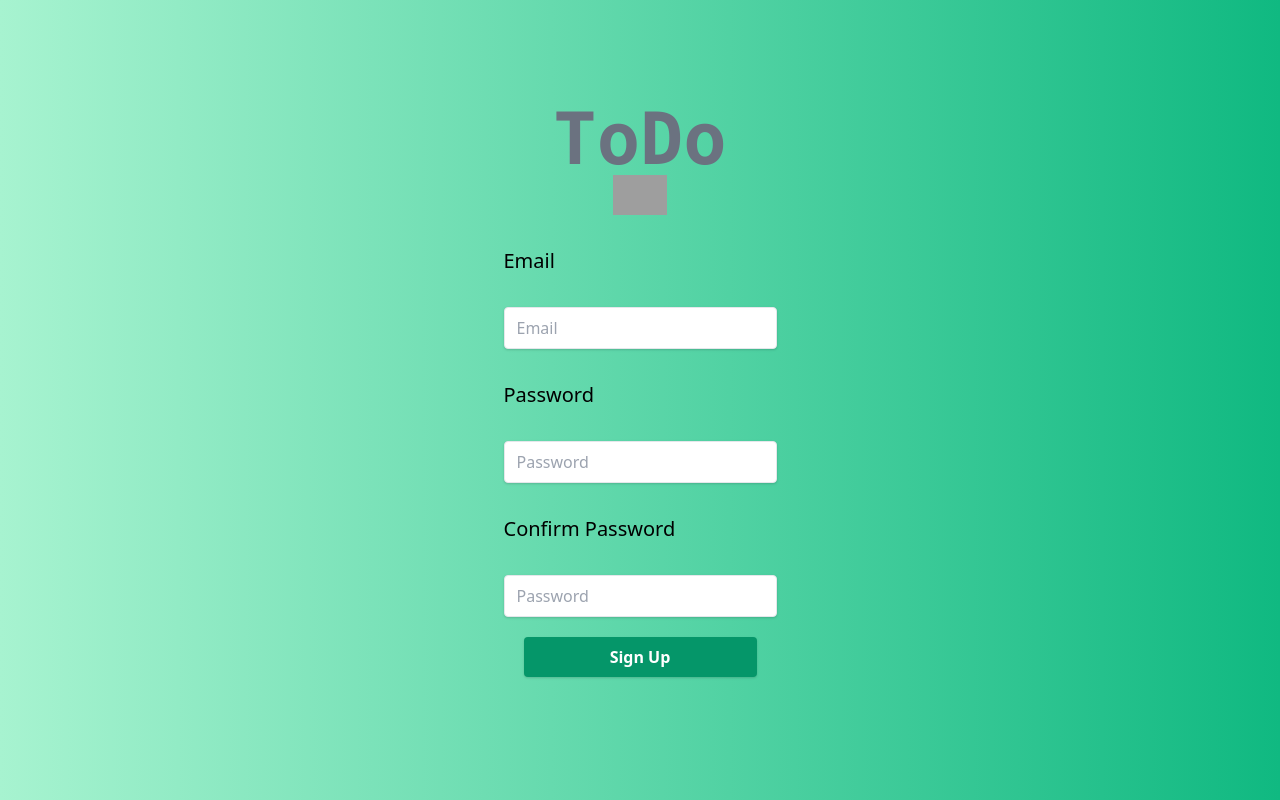
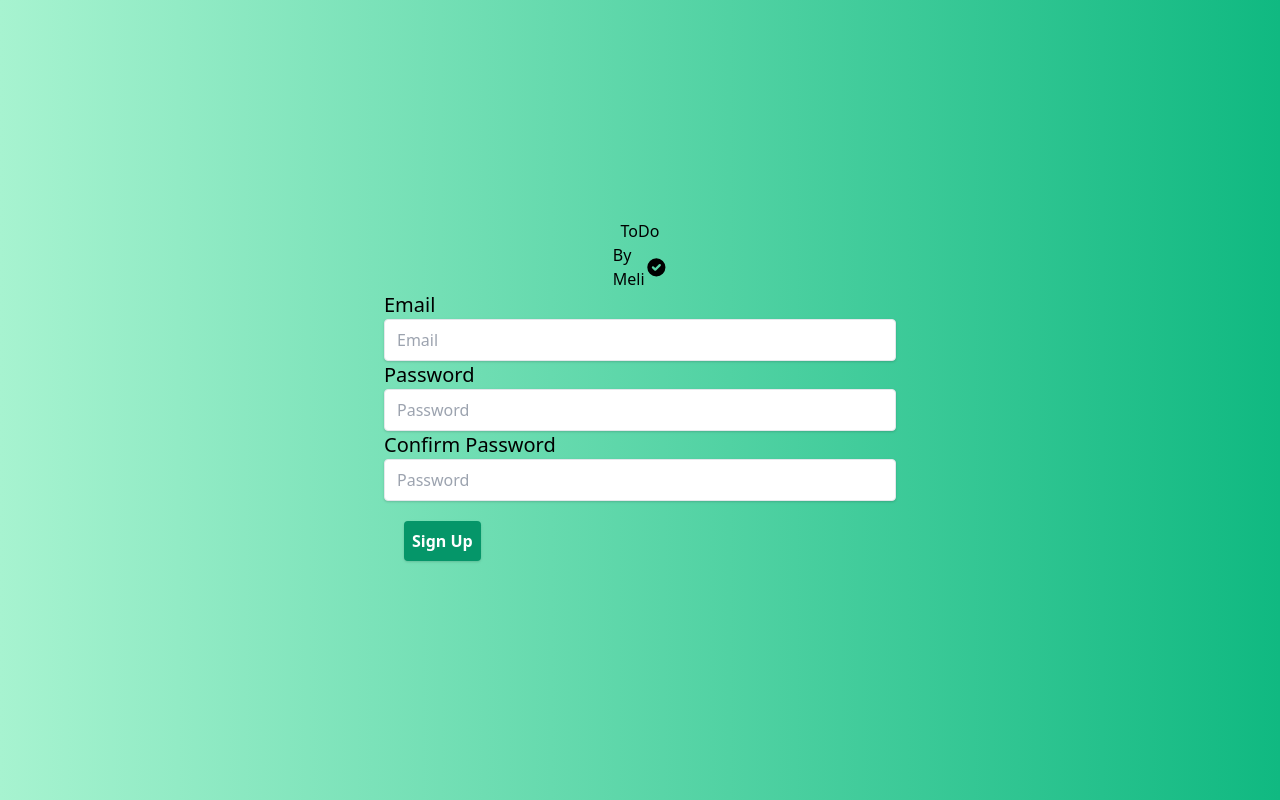
Before and after one commit to MissMelisa/ToDoListByMeli, a Next.js app: page /SignUp in a window 1280 px wide. Built offline with nearby package versions, Linux system fonts and the light colour scheme; no server answers; grey boxes are pictures that could not be loaded.

Commit message:
fix delete and edit function

```diff
--- /dev/null
+++ b/Components/LogoTodo/index.jsx
@@ -0,0 +1,24 @@
+export default function LogoTodo() {
+  return (
+    <div className="	display: flex flex-col justify-center items-center">
+      <p className=" flex items-center justify-center text-7xl text-gray-500 font-mono font-extrabold ">
+        ToDo
+      </p>
+      <div className="display: flex  justify-center items-center   text-gray-500  ">
+        <p>By Meli</p>
+        <svg
+          xmlns="http://www.w3.org/2000/svg"
+          class="h-5 w-5"
+          viewBox="0 0 20 20"
+          fill="currentColor"
+        >
+          <path
+            fill-rule="evenodd"
+            d="M10 18a8 8 0 100-16 8 8 0 000 16zm3.707-9.293a1 1 0 00-1.414-1.414L9 10.586 7.707 9.293a1 1 0 00-1.414 1.414l2 2a1 1 0 001.414 0l4-4z"
+            clip-rule="evenodd"
+          />
+        </svg>
+      </div>
+    </div>
+  );
+}
--- a/firebase.js
+++ b/firebase.js
@@ -16,5 +16,6 @@ if (!firebase.apps.length) {
 } else {
   firebase.app();
 }
-
 export default firebase;
+export const users = firebase.database().ref().child("users");
+export const todos = firebase.database().ref().child("todos");
--- a/pages/LogIn/index.jsx
+++ b/pages/LogIn/index.jsx
@@ -2,6 +2,7 @@ import { useState } from "react";
 import Link from "next/link";
 import { useRouter } from "next/router";
 import { useAuth } from "../authUserContext/authUserContext";
+import LogoTodo from "../../Components/LogoTodo";
 
 export default function Home() {
   const [email, setEmail] = useState("");
@@ -23,18 +24,9 @@ export default function Home() {
   };
 
   return (
-    <div className="min-w-screen min-h-screen px-5 py-5 relative h-100 w-full flex items-center justify-center font-sans bg-gradient-to-r from-green-200 to-green-500">
-      <div className="	display: flex flex-col justify-center items-center">
-        <p className=" flex items-center justify-center text-7xl text-gray-500 font-mono font-extrabold ">
-          ToDo
-        </p>
-
-        <h2 className=" flex items-center justify-center text-3xl  text-gray-500 ">
-          Login
-        </h2>
     <form
       onSubmit={onSubmit}
-          className="grid grid-flow-row auto-rows-max md:auto-rows-min justify-center items-center max-w-sm md:max-w-lg "
+      className="grid grid-flow-row auto-rows-max items-center justify-center md:auto-rows-min max-w-sm md:max-w-lg  items-center justify-center"
     >
       <label
         for="loginEmail"
@@ -79,7 +71,5 @@ export default function Home() {
         No account? <a href="/SignUp">Create one</a>
       </div>
     </form>
-      </div>
-    </div>
   );
 }
--- a/pages/SignUp/index.jsx
+++ b/pages/SignUp/index.jsx
@@ -1,7 +1,8 @@
 import { useState } from "react";
 import { useRouter } from "next/router";
 import { useAuth } from "../authUserContext/authUserContext";
-import LogOut from "../../Components/SingOut";
+import LogoTodo from "../../Components/LogoTodo";
+import { users } from "../../firebase";
 
 const SignUp = () => {
   const [email, setEmail] = useState("");
@@ -17,8 +18,12 @@ const SignUp = () => {
 
     if (passwordOne === passwordTwo)
       createUserWithEmailAndPassword(email, passwordOne)
-        .then((authUser) => {
-          console.log("Success. The user is created in Firebase");
+        .then(({ user }) => {
+          const thisUser = users.child(user.uid);
+          const userDetail = thisUser.child("userDetail");
+          const dataToInsert = { email: user.email, userId: user.uid };
+          userDetail.set(dataToInsert);
+
           router.push("/LogIn");
         })
         .catch((error) => {
@@ -29,18 +34,8 @@ const SignUp = () => {
   };
 
   return (
-    <div className="min-w-screen min-h-screen px-5 py-5 relative h-100 w-full items-center justify-center font-sans relative h-100 w-full flex items-center justify-center font-sans bg-gradient-to-r from-green-200 to-green-500">
-      <div className="	display: flex flex-col justify-center items-center">
-        <p className=" flex items-center justify-center text-7xl text-gray-500 font-mono font-extrabold ">
-          ToDo
-        </p>
-
-        <img
-          className="object-scale-down h-10   "
-          src="https://media.istockphoto.com/vectors/green-grunge-check-ma rk-correct-answer-checking-vote-or-choice-icon-vector-id1051035264?b=1&k=6&m=1051035264&s=170667a&w=0&h=-_yVmpjBVAhsd01X9RBuTAlscyKCJoNN1vfMDo1jzpw="
-        />
     <form
-          className="grid grid-flow-row auto-rows-max md:auto-rows-min justify-center items-center max-w-sm md:max-w-lg "
+      className="display:flex flex-col md:auto-rows-min justify-center items-center max-w-sm md:max-w-lg "
       onSubmit={onSubmit}
     >
       <label
@@ -98,8 +93,6 @@ const SignUp = () => {
         Sign Up
       </button>
     </form>
-      </div>
-    </div>
   );
 };
 
--- a/pages/TodoPage/index.js
+++ b/pages/TodoPage/index.js
@@ -2,28 +2,36 @@ import React from "react";
 import { useEffect, useState } from "react";
 
 import ItemBox from "../../Components/ItemBox";
-import firebase from "../../firebase";
+import firebase, { todos } from "../../firebase";
 import "tailwindcss/tailwind.css";
+import LogoTodo from "../../Components/LogoTodo";
+import { useAuth } from "../authUserContext/authUserContext";
 
 export default function TodoPage() {
   const [filter, setFilter] = useState();
   const [items, setItems] = useState([]);
+  const { authUser } = useAuth();
 
   useEffect(() => {
-    const todoRef = firebase.database().ref("Todo");
-    todoRef.on("value", (snapshot) => {
-      const todos = snapshot.val();
+    // const todoRef = firebase.database().ref("Todo");
+    const userId = authUser.uid;
+    const thisUser = todos.child(userId);
+
+    thisUser.on("value", (snapshot) => {
+      const lists = snapshot.val();
       const todoItems = [];
-      for (let id in todos) {
-        todoItems.push({ id, ...todos[id] });
+      for (let id in lists) {
+        todoItems.push({ id, ...lists[id] });
       }
       setItems(todoItems);
     });
   }, []);
 
   function onSubmitValue(ev) {
-    const todoRef = firebase.database().ref("Todo");
     ev.preventDefault();
+    const userId = authUser.uid;
+    const thisUser = todos.child(userId);
+
     const { createIssue } = ev.target.elements;
 
     const todo = {
@@ -31,48 +39,54 @@ export default function TodoPage() {
       checked: false,
     };
 
-    todoRef.push(todo);
+    thisUser.push(todo);
   }
 
   function handleOnDelete(id) {
-    const todoRef = firebase.database().ref("Todo").child(id);
-    todoRef.remove();
+    const userId = authUser.uid;
+    const thisUser = todos.child(userId);
+    const itemsList = [...items];
+    const newListItems = itemsList.filter((item) => item.id !== id);
+    thisUser.set(newListItems);
   }
 
   function handleCheckBox(id, checked) {
-    const todoRef = firebase.database().ref("Todo").child(id);
-
-    todoRef.update({
-      checked,
+    const userId = authUser.uid;
+    const thisUser = todos.child(userId);
+    const itemsList = [...items];
+    const newCheckList = itemsList.map((item) => {
+      if (item.id !== id) {
+        return item;
+      } else {
+        item.checked = checked;
+        return item;
+      }
     });
+    thisUser.set(newCheckList);
   }
   function handleOnClickFilter(value) {
     setFilter(value);
   }
 
   function handleEditItem(id, value) {
-    const todoRef = firebase.database().ref("Todo").child(id);
-    todoRef.update({
-      value,
+    const userId = authUser.uid;
+    const thisUser = todos.child(userId);
+    const itemsList = [...items];
+    const newEditItem = itemsList.map((item) => {
+      if (item.id !== id) {
+        return item;
+      } else {
+        item.value = value;
+        return item;
+      }
     });
+    thisUser.set(newEditItem);
   }
 
   const itemsQuantity = items.filter((item) => item.checked === false).length;
 
   return (
-    <div className=" min-w-screen min-h-screen px-5 py-5 relative h-100 w-full flex items-center justify-center font-sans relative h-100 w-full flex items-center justify-center font-sans bg-gradient-to-r from-green-200 to-green-500">
-      <div className=" grid  justify-center items-center bg-white rounded shadow p-6 m-4 w-full lg:w-3/4 lg:max-w-lg  h-100 w-full ">
-        <div className="	display: flex flex-col justify-center items-center">
-          <p className=" flex items-center justify-center text-7xl text-gray-500 font-mono font-extrabold ">
-            ToDo
-          </p>
-
-          <img
-            className="object-scale-down h-10   "
-            src="https://media.istockphoto.com/vectors/green-grunge-check-ma rk-correct-answer-checking-vote-or-choice-icon-vector-id1051035264?b=1&k=6&m=1051035264&s=170667a&w=0&h=-_yVmpjBVAhsd01X9RBuTAlscyKCJoNN1vfMDo1jzpw="
-          />
-        </div>
-
+    <div className="items-center justify-center grid  justify-center items-center bg-white rounded shadow p-6 m-4 w-full lg:w-3/4 lg:max-w-lg  h-100 w-full ">
       <form
         onSubmit={onSubmitValue}
         className=" grid grid-flow-row auto-rows-max md:auto-rows-min justify-center items-center max-w-sm md:max-w-lg "
@@ -81,7 +95,7 @@ export default function TodoPage() {
           htmlFor="createIssue"
           className=" w-full font-sans antialiased text-xl font-medium sm:subpixel-antialiased md:antialiased mt-8 md:my-8"
         >
-            Create your issue
+          Create your task
         </label>
         <input
           type="text"
@@ -107,7 +121,7 @@ export default function TodoPage() {
           ))}
       </div>
 
-        <span className="max-w-sm md:max-w-lg m-2 font-sans antialiased  text-gray-400  text-sm">
+      <span className="max-w-sm md:max-w-lg m-2 font-sans antialiased  text-gray-400  text-sm ">
         {itemsQuantity} items left
       </span>
 
@@ -136,6 +150,5 @@ export default function TodoPage() {
         </button>
       </div>
     </div>
-    </div>
   );
 }
--- a/pages/_app.js
+++ b/pages/_app.js
@@ -1,10 +1,14 @@
+import LogoTodo from "../Components/LogoTodo";
 import { AuthUserProvider } from "./authUserContext/authUserContext";
 import "./styles.css";
 
 function MyApp({ Component, pageProps }) {
   return (
     <AuthUserProvider>
-      <Component {...pageProps} />
+      <div className="min-w-screen min-h-screen px-5 py-5 relative h-100 w-full flex items-center justify-center font-sans bg-gradient-to-r from-green-200 to-green-500 flex-col">
+        <LogoTodo />
+        <Component {...pageProps} />
+      </div>
     </AuthUserProvider>
   );
 }
--- a/pages/authUserContext/authUserContext.js
+++ b/pages/authUserContext/authUserContext.js
@@ -1,5 +1,6 @@
 import { useRouter } from "next/router";
-import { createContext, useContext, useEffect } from "react";
+
+import { createContext, useContext, useEffect, useState } from "react";
 import useFirebaseAuth from "../../Hooks/useFirebaseAuthh/useFirebaseAuth";
 
 const authUserContext = createContext({
```
Lines whose indentation alone changed are shown as unchanged.
